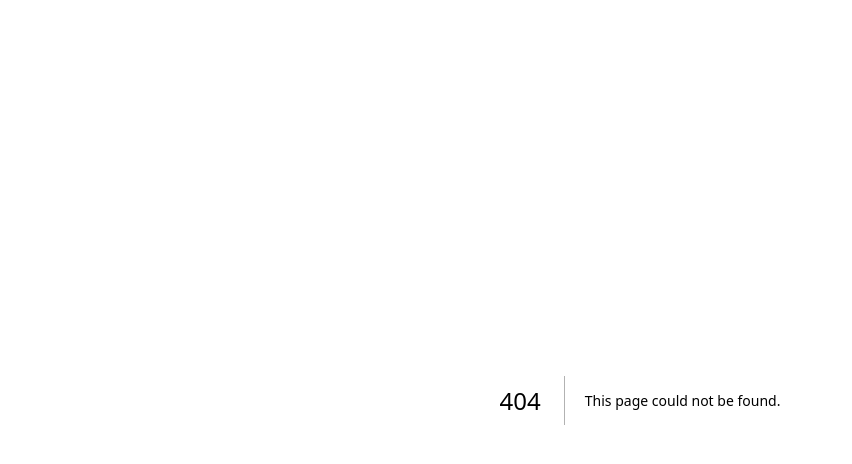
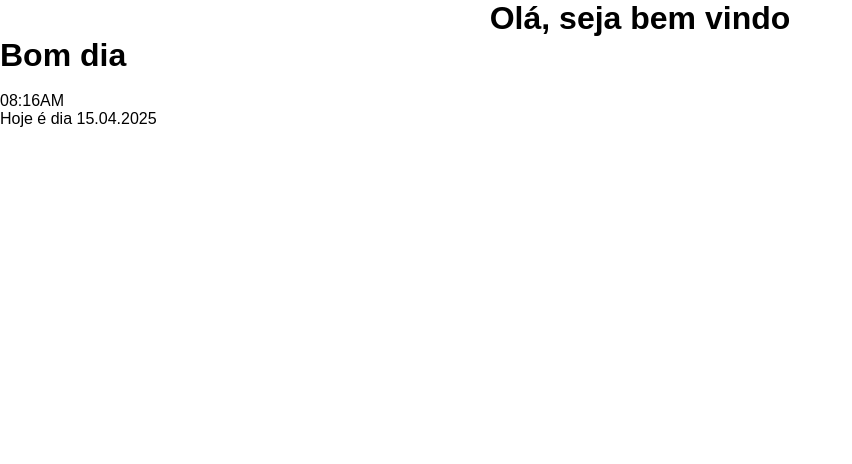
Before and after one commit to emmillykaythe/projeto-matematica, a Next.js app: page /usuario in a window 1280 px wide. Before the commit this address had no page. Shown: the top 464 px of the page, without its empty margins (0-852 px from the left). Built offline with nearby package versions, Linux system fonts and the light colour scheme.

Commit message:
Definição da rota e do cabeçalho padrão

```diff
--- a/src/app/globals.css
+++ b/src/app/globals.css
@@ -1,12 +1,12 @@
 :root {
   --background: #ffffff;
-  --foreground: #171717;
+  --foreground: #000000;
 }
 
 @media (prefers-color-scheme: dark) {
   :root {
-    --background: #0a0a0a;
-    --foreground: #ededed;
+    --background: #edbcff;
+    --foreground: #000000;
   }
 }
 
--- a/src/app/layout.js
+++ b/src/app/layout.js
@@ -20,6 +20,11 @@ export default function RootLayout({ children }) {
   return (
     <html lang="en">
       <body className={`${geistSans.variable} ${geistMono.variable}`}>
+      <header>
+        <center>
+        <h1>Olá, seja bem vindo </h1>
+        </center>
+        </header>
         {children}
       </body>
     </html>
--- /dev/null
+++ b/src/app/usuario/page.js
@@ -0,0 +1,9 @@
+export default () => (
+    <>
+     <h1> Bom dia </h1>
+    <br></br>
+         <p>08:16AM
+    <br></br>
+            Hoje é dia 15.04.2025</p>
+    </>
+)
```
Also changed, not shown: package.json (+5 -4 lines), 1 other file (tests, documents, lock files or other folders).
